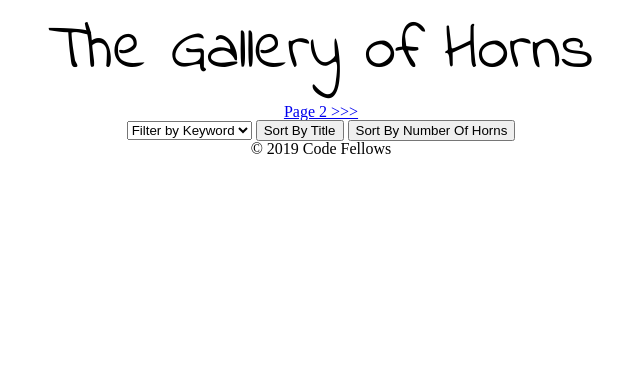
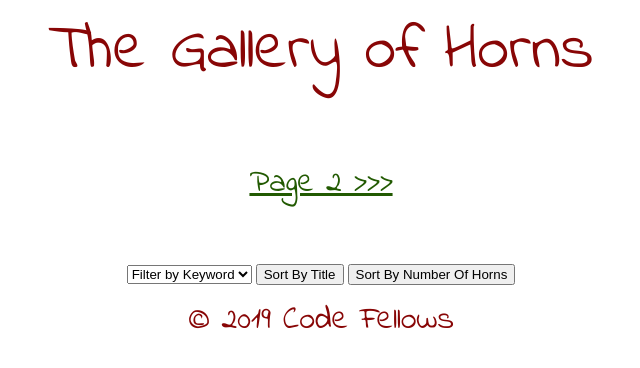
Before and after one commit to 301-Code-Fellows-Labs/Lab-03, a plain HTML site: page index.html in a window 1280 px wide. Shown: the whole page, without its empty margins (319-959 px from the left). Drawn offline with nearby package versions, Linux system fonts and the light colour scheme; no server answers.

Commit message:
add styling

```diff
--- a/css/base.css
+++ b/css/base.css
@@ -3,9 +3,27 @@ h1{
     font-size: 4em;
     display: inline-block;
     padding: 20px;
+    color: rgb(136, 6, 6);
 }
 
 h2 {
     font-family: 'Indie Flower', cursive;
     font-size: 1em;
 }
+
+nav {
+    margin: 2em;
+    font-family: 'Indie Flower', cursive;
+    font-size: 2em;
+
+}
+a {
+    color: rgb(34, 90, 2);
+}
+footer {
+    font-family: 'Indie Flower', cursive;
+    font-size: 2em;
+    padding: 20px;
+    color: rgb(136, 6, 6);
+    text-align: center;
+}
--- a/css/layouts.css
+++ b/css/layouts.css
@@ -3,23 +3,6 @@ main {
     flex-wrap: wrap;
     justify-content: center;
 }
-
-.photo{
-    /* float: left; */
-    width: 250px;
-    overflow-wrap: break-word;
-    margin: 10px;
-    height: 400px;
-}
-img {
-    width: 200px;
-    object-fit: contain;
-}
-
 header{
     text-align: center;
 }
-footer{
-    clear: both;
-    text-align: center;
-}
--- a/css/modules.css
+++ b/css/modules.css
@@ -0,0 +1,10 @@
+.photo{
+    width: 250px;
+    overflow-wrap: break-word;
+    margin: 10px;
+    height: 400px;
+}
+img {
+    width: 200px;
+    object-fit: contain;
+}
```
